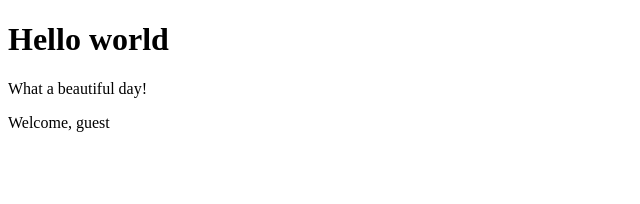
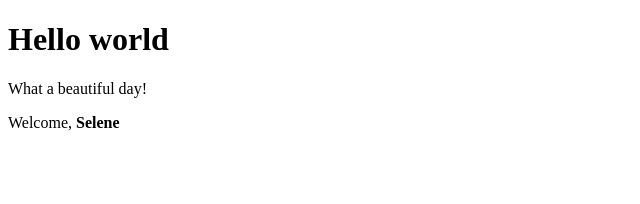
Before and after one commit to SeleneVicenza/react-exercises, a React (Create React App) app: page / in a window 1280 px wide. Shown: the top 204 px of the page, without its empty margins (0-640 px from the left). Built offline with nearby package versions, Linux system fonts and the light colour scheme.

Commit message:
props 04

```diff
--- a/src/App.js
+++ b/src/App.js
@@ -7,7 +7,7 @@ export class App extends React.Component {
         return(
             <div>
                <Hello />
-               <Welcome />
+               <Welcome name={<strong>Selene</strong>} age={25} />
             </div>
         );
     }
```
